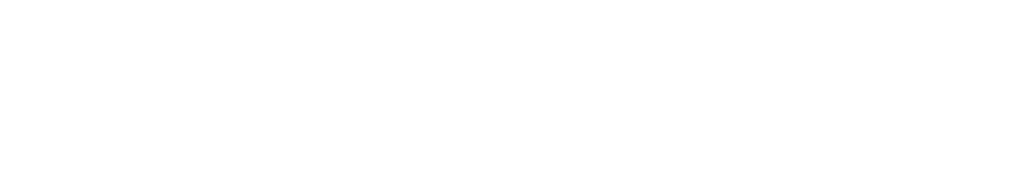
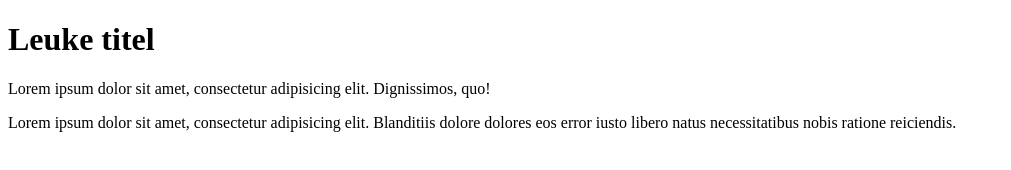
Before and after one commit to novaeeken/git-workshop-dec-2020, a plain HTML site: page index.html in a window 1280 px wide. Shown: the whole page, without its empty margins (0-1011 px from the left). Drawn offline with Linux system fonts and the light colour scheme.

Commit message:
Added first elements

```diff
--- a/index.html
+++ b/index.html
@@ -5,6 +5,8 @@
     <title>Title</title>
 </head>
 <body>
-
+    <h1>Leuke titel</h1>
+    <p>Lorem ipsum dolor sit amet, consectetur adipisicing elit. Dignissimos, quo!</p>
+    <div>Lorem ipsum dolor sit amet, consectetur adipisicing elit. Blanditiis dolore dolores eos error iusto libero natus necessitatibus nobis ratione reiciendis.</div>
 </body>
 </html>
--- a/styles.css
+++ b/styles.css
@@ -0,0 +1,3 @@
+.leuke-class {
+    color: red;
+}
```
